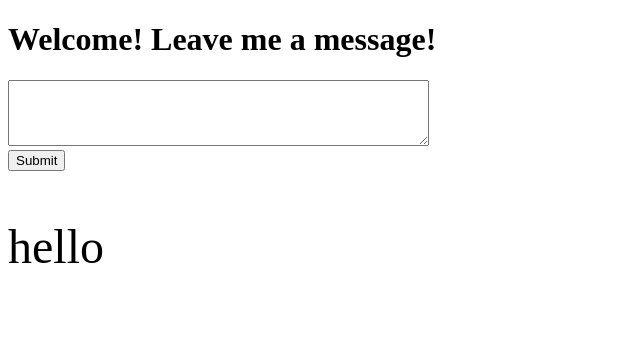
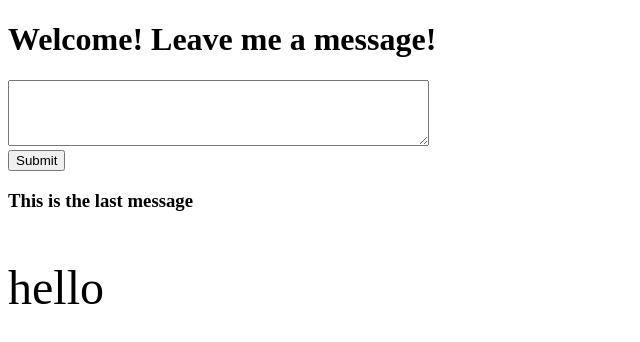
Before and after one commit to webdevkeegan/messageapp, a plain HTML site: page public/index.html in a window 1280 px wide. Shown: the whole page, without its empty margins (0-640 px from the left). Drawn offline with nearby package versions, Linux system fonts and the light colour scheme.

Commit message:
Adding message header

```diff
--- a/public/index.html
+++ b/public/index.html
@@ -17,7 +17,7 @@
     <br>
     <button type="submit">Submit</button>
 </form>
-
+<h3>This is the last message</h3>
 <p style="font-size: xxx-large" id="last_message"></p>
 </body>
 </html>
```
